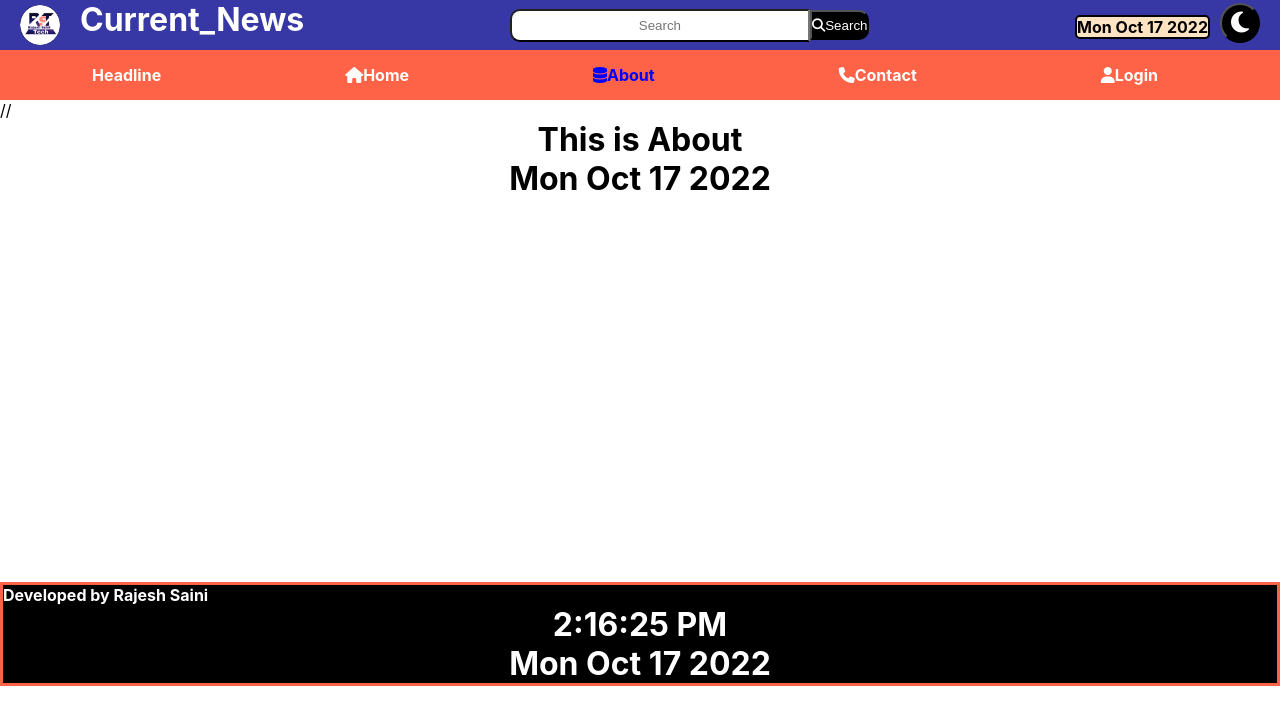
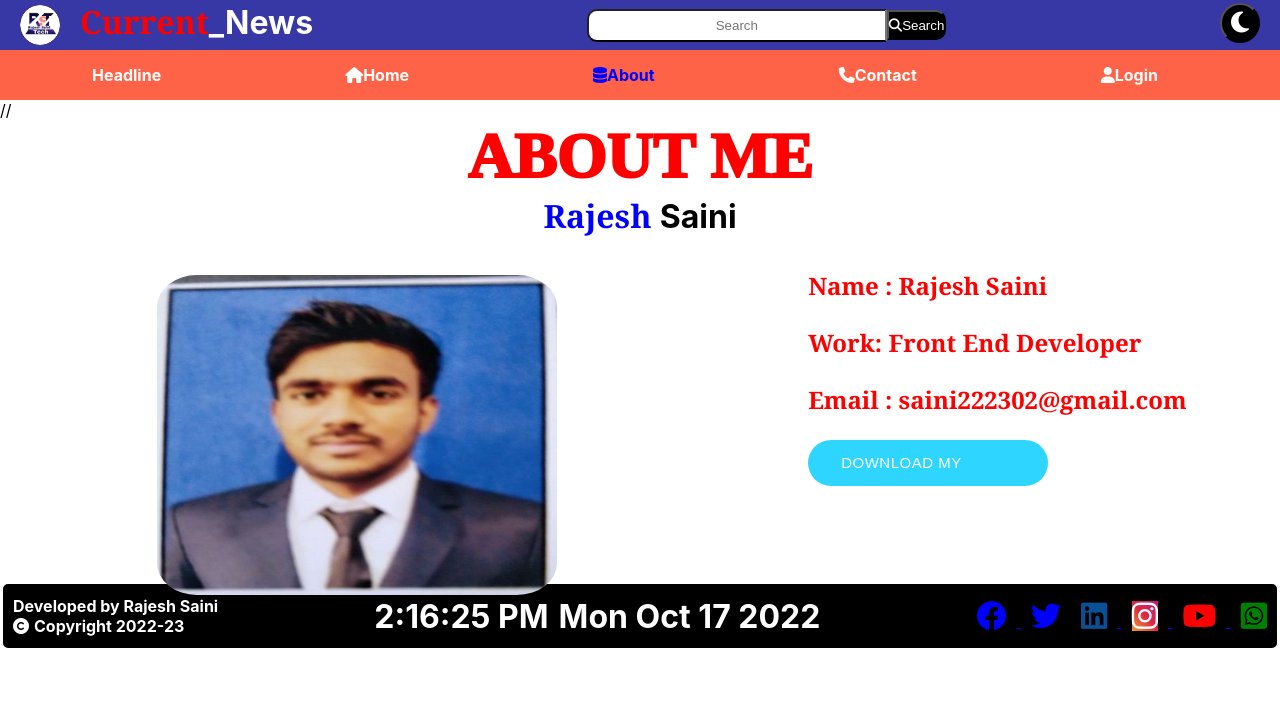
Before and after one commit to saini9485/CurrentNewsApp-React, a React (Create React App) app: page /About in a window 1280 px wide. Shown: the top 724 px of the page. Built offline with nearby package versions, Linux system fonts and the light colour scheme.

Commit message:
News App

```diff
--- a/src/App.css
+++ b/src/App.css
@@ -150,14 +150,3 @@ h1 {
 .News_Contact {
   text-align: center;
 }
-
-/* Footer Part */
-.Footer {
-  background-color: black;
-  color: white;
-  margin-top: 30%;
-  border: 3px solid tomato;
-}
-h4 {
-  color: white;
-}
--- /dev/null
+++ b/src/components/CurrentNewsApp/About.css
@@ -0,0 +1,91 @@
+header {
+    display: flex;
+    gap: 3rem;
+    /* background-color: rgb(162, 179, 193); */
+    justify-content: space-evenly;
+    align-items: baseline;
+}
+/* h1{
+    color :lawngreen;
+    font-family: Georgia, 'Times New Roman', Times, serif;
+} */
+.nav_links {
+    display: flex;
+    gap: 2rem;
+}
+
+.image {
+    width: 25rem;
+    height: 20rem;
+    border-radius: 10%;
+    margin: 1.2rem 0 0 2rem;
+}
+.h2{
+    color: red;
+}
+
+span {
+    color: red;
+    font-family: Georgia, 'Times New Roman', Times, serif;
+}
+.blue{
+    color: blue;
+}
+
+.introduction_and_details {
+    display: flex;
+    gap: 6rem;
+    font-family: "Trirong", serif;
+    justify-content: space-around;
+}
+
+.details {
+    margin-top: 2rem;
+    font-family: Georgia, 'Times New Roman', Times, serif;
+    display: flex;
+    flex-direction: column;
+    gap: 1.5rem;
+}
+
+.Me {
+    color: rgb(0 165 255);
+    font-size: 4rem;
+}
+
+.top_heading {
+    font-family: "Trirong", serif;
+    color: red;
+     font-size: 4rem;
+    font-weight: 1000;
+    text-align: center;
+    /* margin: -1rem 0 -1rem 0; */
+}
+
+.resume {
+    text-decoration: none;
+    border-radius: 26px;
+    font-weight: 500;
+    height: 46px;
+    width: 15rem;
+    line-height: 46px;
+    font-size: 15px;
+    text-transform: uppercase;
+    color: #fff;
+    background-color: #2dd5ff;
+    padding: 0 33px;
+    overflow: hidden;
+    display: inline-block;
+    position: relative;
+    font-family: 'Poppins', sans-serif;
+    letter-spacing: .5px;
+    border: 0;
+}
+.resume:hover{
+    cursor: pointer;
+    box-shadow: inset 330px 0 0 0 blue;
+    color: black;
+    transition: 0.8s;
+}
+.active{
+    color: whitesmoke;
+}
--- a/src/components/CurrentNewsApp/About.jsx
+++ b/src/components/CurrentNewsApp/About.jsx
@@ -1,16 +1,44 @@
 import React from 'react'
-
+import "./About.css"
 export  function About() {
 
   let showdate = new Date()
   let dispalytodaydate = showdate.getDate()+"/"+(showdate.getMonth()+1)+"/"+showdate.getFullYear();
 let dt = showdate.toDateString();
+  // return (
+  //   <div>
+  //     {/* <img src="/photo.jpeg" alt ="image"/> */}
+  //      <h1>This is About</h1>
+  //      {/* <h1>{dispalytodaydate}</h1> */}
+  //      <h1>{dt}</h1>
+  //       </div>
+  // )
+
+
   return (
     <div>
-      {/* <img src="/photo.jpeg" alt ="image"/> */}
-       <h1>This is About</h1>
-       {/* <h1>{dispalytodaydate}</h1> */}
-       <h1>{dt}</h1>
+
+         <h1 class="top_heading">ABOUT ME</h1>
+    <header>
+        <h1><span class="blue">Rajesh </span> Saini</h1>
+
+    </header>
+
+    <div class="introduction_and_details">
+        <div class="image">
+            <img class="image" src="photo.jpeg" alt=""/>
         </div>
+        <div class="details">
+            <h2 className='h2'>Name : <span>Rajesh Saini</span></h2>
+            <h2 className='h2'> Work: <span>Front End Developer</span></h2>
+            <h2 className='h2'>Email : <span>saini222302@gmail.com</span></h2>
+            <a class="resume"
+                href="#">Download
+                MY Resume</a>
+        </div>
+    </div>
+</div>
   )
+
+
 }
--- /dev/null
+++ b/src/components/CurrentNewsApp/Footer.css
@@ -0,0 +1,58 @@
+/* Footer Part */
+
+.Footer {
+  height: 70px;
+  display: flex;
+  justify-content: space-between;
+  align-items: center;
+  background-color: black;
+  color: white;
+  border: 3px solid white;
+  margin-top: 5px;
+  border-radius: 8px;
+}
+.Copy_Right {
+  margin: 10px;
+}
+.fa-copyright {
+  margin-right: 5px;
+}
+.Footer_Social_Media_Icons i {
+  display: flex;
+  display: inline-flex;
+  margin: 10px;
+  font-size: 30px;
+  cursor: pointer;
+  text-decoration: none;
+  list-style-type:none ;
+
+}
+.fa-facebook,
+.fa-twitter {
+  color: blue;
+}
+.fa-youtube {
+  color: red;
+}
+.fa-square-whatsapp {
+  color: green;
+}
+.fa-linkedin {
+  color: rgb(10, 80, 150);
+}
+.fa-instagram {
+  color: white;
+  background: linear-gradient(
+    45deg,
+    #f09433 0%,
+    #e6683c 25%,
+    #dc2743 50%,
+    #cc2366 75%,
+    #bc1888 100%
+  );
+}
+.Date_Time {
+  display: flex;
+  font-weight: bold;
+  gap: 10px;
+}
--- a/src/components/CurrentNewsApp/Footer.jsx
+++ b/src/components/CurrentNewsApp/Footer.jsx
@@ -1,35 +1,69 @@
 import React, { useState } from "react";
+import "./Footer.css";
+export function Footer() {
+  // const [date,setDate]=useState(" ")
 
-export function Footer() {
   let time = new Date().toLocaleTimeString();
   const [currentTime, setCurrentTime] = useState(time);
 
-
+  // Current Time
   const UpdateTime = () => {
     time = new Date().toLocaleTimeString();
     setCurrentTime(time);
   };
   setInterval(UpdateTime, 1000);
 
-  let showdate = new Date()
-  let dispalytodaydate = showdate.getDate()+"/"+(showdate.getMonth()+1)+"/"+showdate.getFullYear();
-let dt = showdate.toDateString();
+  // CurrentDate
+  let showdate = new Date();
+  let dispalytodaydate =
+    showdate.getDate() +
+    "/" +
+    (showdate.getMonth() + 1) +
+    "/" +
+    showdate.getFullYear();
+  let CurrentDate = showdate.toDateString();
 
-//       const [date]=useState(
-//     {
-//         currentDateTime: Date().toLocaleString()
-//     }
-// )
-
-
+  //Current Time and Date Both
+  // setInterval(() => {
+  //   setDate(new Date().toLocaleString())
+  // }, 1000);
 
   return (
-    <div>
-      <div className="Footer">
-      <h4>Developed by Rajesh Saini</h4>
+    <div className="Footer">
+      <div className="Copy_Right">
+        <h4>Developed by Rajesh Saini</h4>
+        <h4>
+          <i className="fa-solid fa-copyright"></i>Copyright 2022-23
+        </h4>
+      </div>
+      <div className="Date_Time">
         <h1>{currentTime}</h1>
-        <h1>{dt}</h1>
-        {/* <h1>{date.currentDateTime}</h1> */}
+        <h1>{CurrentDate}</h1>
+      </div>
+      <div className="Footer_Social_Media_Icons">
+        <a href="#">
+          <i className="fa-brands fa-facebook"></i>
+        </a>
+        <a href="#">
+          {" "}
+          <i className="fa-brands fa-twitter"></i>
+        </a>
+        <a href="#">
+          <i className="fa-brands fa-linkedin"></i>
+        </a>
+        <a href="#">
+          {" "}
+          <i className="fa-brands fa-instagram"></i>
+        </a>
+        <a href="#">
+          {" "}
+          <i className="fa-brands fa-youtube"></i>
+        </a>
+        <a href="#">
+          {" "}
+          <i className="fa-brands fa-square-whatsapp"></i>
+        </a>
+
       </div>
     </div>
   );
--- a/src/components/CurrentNewsApp/Header.jsx
+++ b/src/components/CurrentNewsApp/Header.jsx
@@ -10,14 +10,14 @@ export function Header() {
     document.body.style.color = "white";
   }
 
-  let showdate = new Date();
-  let dispalytodaydate =
-    showdate.getDate() +
-    "/" +
-    (showdate.getMonth() + 1) +
-    "/" +
-    showdate.getFullYear();
-  let dt = showdate.toDateString();
+  // let showdate = new Date();
+  // let dispalytodaydate =
+  //   showdate.getDate() +
+  //   "/" +
+  //   (showdate.getMonth() + 1) +
+  //   "/" +
+  //   showdate.getFullYear();
+  // let dt = showdate.toDateString();
 
   return (
     <div>
@@ -26,7 +26,8 @@ export function Header() {
           {/* <i class="fa fa-desktop" aria-hidden="true"></i> */}
           <img  className="Header_Logo" src="/RajeshLogo.jpeg" alt ="image"/>
         </div>
-        <h1 className="Name_Logo">Current_News</h1>
+        <h1 className="Name_Logo"> <span>Current</span>_News</h1>
+        {/* <h1><span class="blue">Rajesh </span> Saini</h1> */}
         <div className="Search_Btn_Header">
           <input
             className="Search_Input_Box"
@@ -39,7 +40,7 @@ export function Header() {
           </button>
         </div>
         <div>
-          <h4 className="Header_Current_Date">{dt}</h4>
+          {/* <h4 className="Header_Current_Date">{dt}</h4> */}
         </div>
         <div className="Toggle-Area">
           {toggle ? (
--- a/src/components/CurrentNewsApp/Headline.css
+++ b/src/components/CurrentNewsApp/Headline.css
@@ -33,8 +33,9 @@
 
 /* Data Part */
 .News_Cart{
-   /* height: 470px; */
-  width: 90%;
+    height: 700px;
+   width: 600px;
+  /* width: 90%;  */
    margin: 10px;
    padding-bottom: 15px;
   background-color: white;
@@ -48,7 +49,8 @@
   border: 2px solid white;
   border-bottom: 2px solid black;
   /* overflow: scroll; */
-  border: 1px solid black;
+  border: 1px solid rgb(7, 7, 7);
+  background-color: wheat;
 
 }
 .fa-spin{
@@ -59,11 +61,12 @@
   padding: 20px;
 }
  .Image{
-    width:300px ;
+    width:500px ;
     height:300px ;
-    float: left;
+    /* float: left; */
     border-radius: 5px;
     margin-right: 10px;
+
 }
 .Title{
   color: red;
@@ -186,6 +189,7 @@ margin-left: 17px;
   border-top: none;
   border-left: none;
   border-right: none;
+  background-color: wheat;
 
 }
 .News_Delete_Btn{
--- a/src/components/CurrentNewsApp/Headline.jsx
+++ b/src/components/CurrentNewsApp/Headline.jsx
@@ -14,7 +14,7 @@ export function Headline() {
     const LoadNews = async () => {
       setLoading(true);
       const res = await axios.get(
-        `https://newsapi.org/v2/everything?q=tesla&from=2022-10-20&sortBy=publishedAt&apiKey=846fd227de084ee2ae29d9474c3e1a43`
+        `https://newsapi.org/v2/everything?q=tesla&from=2022-09-20&sortBy=publishedAt&apiKey=846fd227de084ee2ae29d9474c3e1a43`
       );
       console.log(res.data.articles);
       // .then(({ data }) => {
@@ -45,8 +45,9 @@ export function Headline() {
 
   const handleRemove = (url) => {
     // alert("Deleted News");
-    console.log("remove");
+    // console.log("remove");
     const FilterData = news.filter((items) => items.url !== url);
+    console.log("deleteData",FilterData)
     setNews(FilterData);
   };
 
@@ -123,7 +124,7 @@ export function Headline() {
                 <div className="News_Delete_Btn">
                   <i
                     class="fa fa-trash"
-                    aria-hidden="true"
+                    aria-hidden="true" key={items.url}
                     onClick={() => handleRemove(items.url)}
                   ></i>
                 </div>
```
